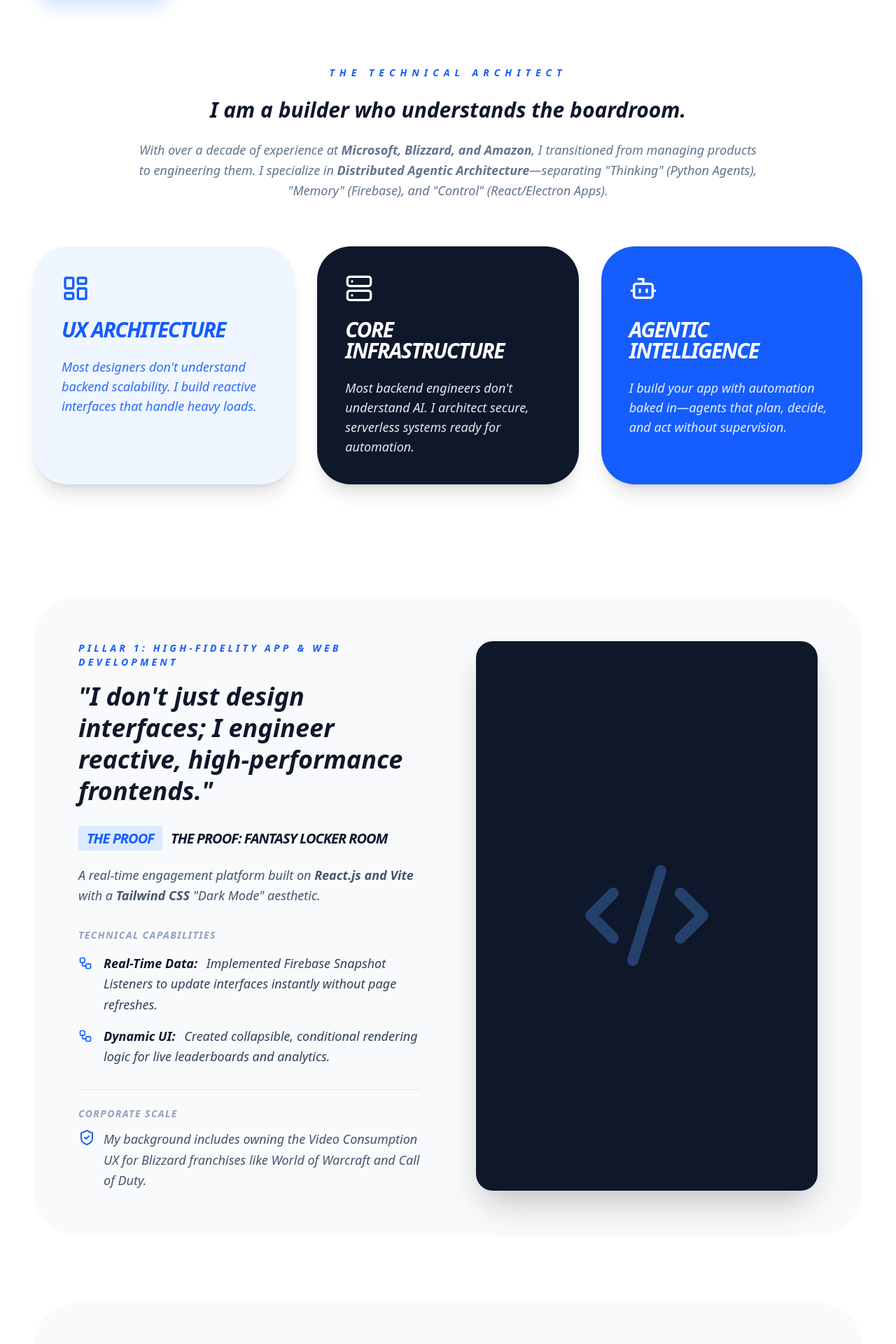
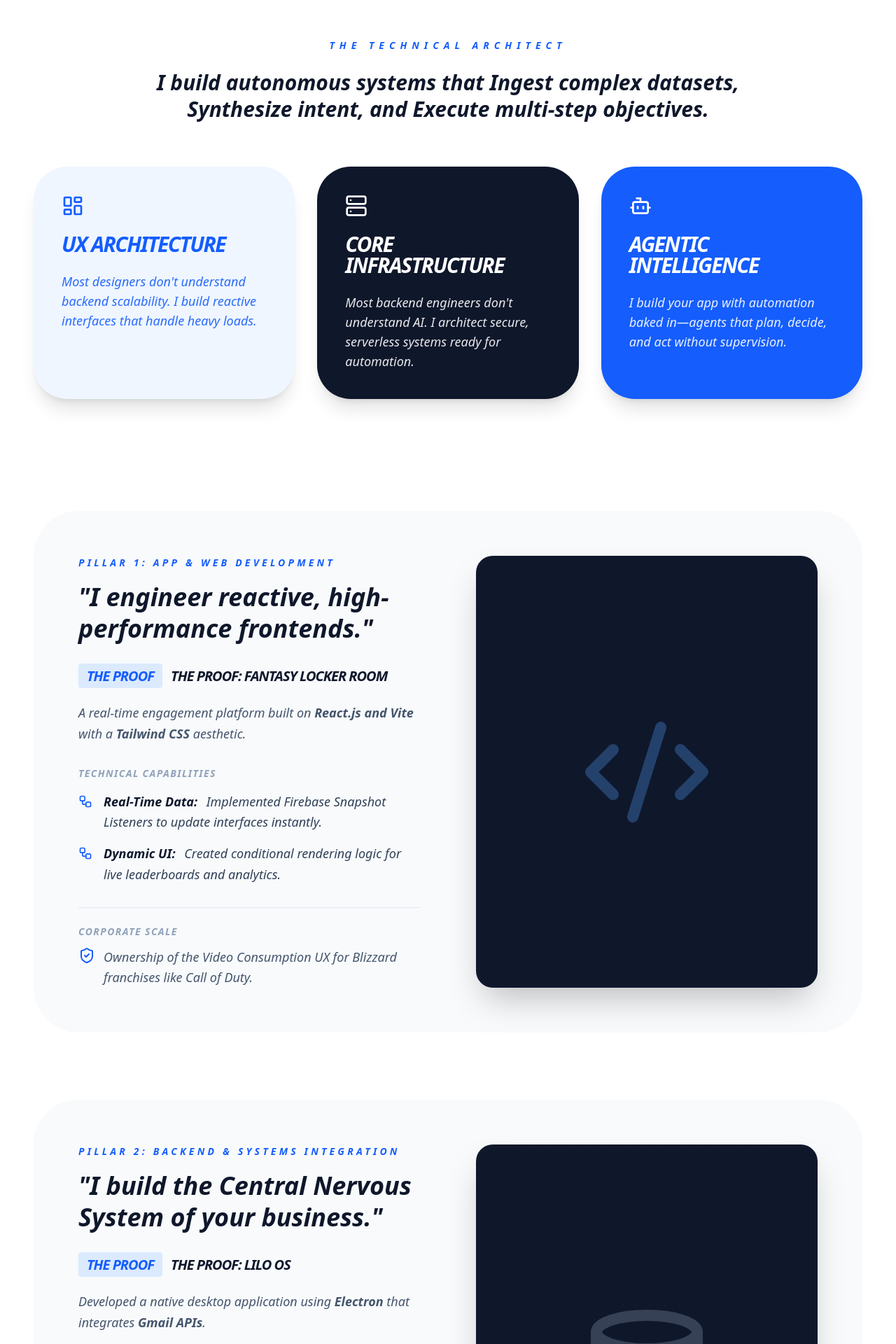
Before and after one commit to bombayway-png/portfolio-2026, a Next.js app: page / in a window 1280 px wide. Shown: the part 780-2700 px from the top of the page at 70% size. Built offline with nearby package versions, Linux system fonts and the light colour scheme.

Commit message:
Update page.tsx

```diff
--- a/app/page.tsx
+++ b/app/page.tsx
@@ -4,12 +4,12 @@ import React, { useState } from 'react';
 import Image from 'next/image';
 import { motion, AnimatePresence } from 'framer-motion';
 import {
-  ShieldCheck, TrendingUp, Wallet, X, Zap, Database, Linkedin, Terminal, Code2, Workflow, Sparkles, LayoutDashboard, Server, Bot
+  ShieldCheck, X, Database, Linkedin, Code2, Workflow, Sparkles, LayoutDashboard, Server, Bot
 } from 'lucide-react';
 
 type FilterState = 'intake' | null;
 
-// --- Interfaces ---
+// --- Interfaces for Type Safety ---
 interface TriadProps { icon: React.ElementType; title: string; desc: string; color: string; }
 interface ServicePillarProps {
   title: string;
@@ -60,7 +60,7 @@ export default function Home() {
 
       <main className="max-w-7xl mx-auto px-6 md:px-12 pt-32 md:pt-48 pb-24">
 
-        {/* --- 1. THE FULL-STACK ARCHITECT HERO --- */}
+        {/* --- 1. HERO SECTION: FULL-STACK ARCHITECT --- */}
         <section className="flex flex-col md:flex-row gap-12 md:gap-16 items-center mb-16 md:mb-24 text-center md:text-left">
           <div className="flex-1 order-2 md:order-1">
             <h1 className="text-5xl md:text-7xl font-black tracking-tighter leading-[0.9] mb-8 italic uppercase text-slate-900">
@@ -68,12 +68,11 @@ export default function Home() {
               <span className="text-blue-600">I Deploy AI Agents.</span>
             </h1>
             <p className="text-lg md:text-2xl text-slate-500 max-w-3xl font-medium italic mb-10 leading-relaxed mx-auto md:mx-0">
-              Bridging the gap between Enterprise Strategy and Code. Leveraging 10+ years at <strong>AWS, Amazon, and Microsoft</strong> to build Serverless React Applications, Python-based Autonomous Agents, and Scaleable Cloud Infrastructure.
+              Bridging the gap between Enterprise Strategy and Code. Leveraging 10+ years at <strong>AWS, Amazon, and Microsoft</strong> to build Serverless React Applications and Autonomous Agents.
             </p>
 
-            {/* The "Tech Stack" Visual Bar */}
             <div className="bg-slate-900 text-white py-4 px-6 rounded-2xl mb-12 inline-block shadow-xl font-mono text-sm md:text-base font-bold tracking-tight">
-              <span className="text-blue-400">Python 3.x</span> | React.js (Vite) | Firebase | Vercel | Electron | <span className="text-blue-400">OpenAI GPT-4o</span>
+              Python 3.x | React.js (Vite) | Firebase | Vercel | Electron | OpenAI GPT-4o
             </div>
 
             <div className="flex flex-col sm:flex-row gap-4 justify-center md:justify-start">
@@ -87,89 +86,62 @@ export default function Home() {
           </div>
         </section>
 
-        {/* --- 2. THE "ABOUT ME" PIVOT (Integration Play) --- */}
+        {/* --- 2. THE INTEGRATION PLAY --- */}
         <section className="mb-24 md:mb-40 text-center md:text-left">
            <div className="max-w-4xl mx-auto mb-16">
              <h2 className="text-sm font-black uppercase tracking-[0.5em] text-blue-600 mb-6 italic text-center">The Technical Architect</h2>
-             <p className="text-2xl md:text-3xl font-black italic text-slate-900 leading-tight mb-6 text-center">
-               I am a builder who understands the boardroom.
-             </p>
-             <p className="text-lg text-slate-500 font-medium italic leading-relaxed text-center">
-               With over a decade of experience at <strong>Microsoft, Blizzard, and Amazon</strong>, I transitioned from managing products to engineering them. I specialize in <strong>Distributed Agentic Architecture</strong>—separating &quot;Thinking&quot; (Python Agents), &quot;Memory&quot; (Firebase), and &quot;Control&quot; (React/Electron Apps).
+             <p className="text-2xl md:text-3xl font-black italic text-slate-900 leading-tight mb-6 text-center text-balance">
+               I build autonomous systems that <strong>Ingest</strong> complex datasets, <strong>Synthesize</strong> intent, and <strong>Execute</strong> multi-step objectives.
              </p>
            </div>
            <div className="grid grid-cols-1 md:grid-cols-3 gap-8">
-              <TriadCard icon={LayoutDashboard} title="UX Architecture" desc="Most designers don't understand backend scalability. I build reactive interfaces that handle heavy loads." color="bg-blue-50 text-blue-600" />
-              <TriadCard icon={Server} title="Core Infrastructure" desc="Most backend engineers don't understand AI. I architect secure, serverless systems ready for automation." color="bg-slate-900 text-white" />
+              <TriadCard icon={LayoutDashboard} title="UX Architecture" desc="Most designers don&apos;t understand backend scalability. I build reactive interfaces that handle heavy loads." color="bg-blue-50 text-blue-600" />
+              <TriadCard icon={Server} title="Core Infrastructure" desc="Most backend engineers don&apos;t understand AI. I architect secure, serverless systems ready for automation." color="bg-slate-900 text-white" />
               <TriadCard icon={Bot} title="Agentic Intelligence" desc="I build your app with automation baked in—agents that plan, decide, and act without supervision." color="bg-blue-600 text-white" />
            </div>
         </section>
 
-        {/* --- SERVICE PILLAR 1: High-Fidelity App & Web Development --- */}
+        {/* --- 3. SERVICE PILLARS --- */}
         <ServicePillarSection
-          title="Pillar 1: High-Fidelity App & Web Development"
-          pitch="I don't just design interfaces; I engineer reactive, high-performance frontends."
+          title="Pillar 1: App & Web Development"
+          pitch="I engineer reactive, high-performance frontends."
           proofTitle="The Proof: Fantasy Locker Room"
-          proofBody={<>A real-time engagement platform built on <strong>React.js and Vite</strong> with a <strong>Tailwind CSS</strong> &quot;Dark Mode&quot; aesthetic.</>}
+          proofBody={<>A real-time engagement platform built on <strong>React.js and Vite</strong> with a <strong>Tailwind CSS</strong> aesthetic.</>}
           capabilities={[
-            { title: "Real-Time Data:", desc: "Implemented Firebase Snapshot Listeners to update interfaces instantly without page refreshes." },
-            { title: "Dynamic UI:", desc: "Created collapsible, conditional rendering logic for live leaderboards and analytics." }
+            { title: "Real-Time Data:", desc: "Implemented Firebase Snapshot Listeners to update interfaces instantly." },
+            { title: "Dynamic UI:", desc: "Created conditional rendering logic for live leaderboards and analytics." }
           ]}
-          corporateScale="My background includes owning the Video Consumption UX for Blizzard franchises like World of Warcraft and Call of Duty."
+          corporateScale="Ownership of the Video Consumption UX for Blizzard franchises like Call of Duty."
           icon={Code2}
           visualColor="text-blue-400"
         />
 
-        {/* --- SERVICE PILLAR 2: Backend Architecture & Systems Integration --- */}
         <ServicePillarSection
-          title="Pillar 2: Backend Architecture & Systems Integration"
-          pitch="I build the &quot;Central Nervous System&quot; of your business, integrating APIs, databases, and authentication."
+          title="Pillar 2: Backend & Systems Integration"
+          pitch="I build the Central Nervous System of your business."
           proofTitle="The Proof: LILO OS"
-          proofBody={<>Developed a native desktop application using <strong>Electron</strong> that integrates <strong>Gmail APIs</strong> and local Python scripts to automate executive workflows.</>}
+          proofBody={<>Developed a native desktop application using <strong>Electron</strong> that integrates <strong>Gmail APIs</strong>.</>}
           capabilities={[
-            { title: "Security First:", desc: "Utilizing .env configurations and serverless node.js backends to ensure zero-trust security for API keys." },
-            { title: "Identity Management:", desc: "Custom Firebase Authentication logic to map usernames to secure user sessions." }
+            { title: "Security First:", desc: "Utilizing serverless node.js backends to ensure zero-trust security." },
+            { title: "Identity Management:", desc: "Custom Firebase Authentication logic to map usernames to secure sessions." }
           ]}
-          corporateScale="At AWS, I engineered custom internal tooling that migrated the organization off a 3rd-party provider, saving $6M in contract renewals."
+          corporateScale="At AWS, I engineered tooling that saved the organization $6M in contract renewals."
           icon={Database}
           visualColor="text-slate-400"
         />
 
-        {/* --- SERVICE PILLAR 3: Agentic AI & Automation --- */}
-        <ServicePillarSection
-          title="Pillar 3: Agentic AI & Automation (The Secret Sauce)"
-          pitch="Chatbots are easy. I build Context-Aware Agents that know who you are and what you need before you ask."
-          proofTitle="The Proof: Context-Aware Agents"
-          proofBody={<>
-            <ul className="list-disc list-inside space-y-2">
-              <li><strong>&quot;Frankie&quot; Agent:</strong> Uses Identity Resolution to inject specific user data into system prompts for hyper-personalized analysis.</li>
-              <li><strong>Multi-Agent Workflows:</strong> Architecting systems where agents &quot;talk&quot; to each other (e.g., LILO Triage System).</li>
-            </ul>
-          </>}
-          capabilities={[
-            { title: "Strategic Implementation:", desc: "At Amazon International, I automated benchmarking across 15 locales, utilizing \"Observed Turn Error Rate\" to catch competitive gaps." }
-          ]}
-          corporateScale="" // Intentionally left blank as it's merged into capabilities for this pillar
-          icon={Sparkles}
-          visualColor="text-blue-400"
-        />
-
-        {/* --- CONVERSION STRATEGY: THE AUDIT OFFER --- */}
+        {/* --- 4. THE AUDIT OFFER --- */}
         <section className="bg-blue-600 rounded-[3rem] p-12 md:p-20 text-center text-white mb-24 shadow-2xl">
           <h2 className="text-4xl md:text-6xl font-black italic uppercase tracking-tighter mb-8">
             Free &quot;Human-in-the-Loop&quot; Audit
           </h2>
           <p className="text-xl md:text-2xl font-medium italic leading-relaxed max-w-4xl mx-auto mb-12 opacity-90">
-            Not sure where to start? I will review your current technical workflow. If I can&apos;t find a way to use <strong>Agentic AI</strong> to reduce your manual workload by <strong>20%</strong>, the consultation is free.
-          </p>
-          <p className="text-sm uppercase tracking-widest font-black italic mb-12 opacity-75">
-            Based on my experience increasing customer pipelines by 20x at Amazon.
+            If I can&apos;t find a way to use <strong>Agentic AI</strong> to reduce your manual workload by <strong>20%</strong>, the consultation is free.
           </p>
           <button onClick={() => setActiveFilter('intake')} className="bg-white text-blue-600 px-10 py-5 rounded-full text-xl font-black hover:scale-105 transition-all shadow-2xl italic uppercase">
             Claim My Free Audit
           </button>
         </section>
-
       </main>
 
       {/* --- Intake Portal (Architecture Phase) --- */}
@@ -177,7 +149,7 @@ export default function Home() {
         {activeFilter === 'intake' && (
           <motion.div initial={{ opacity: 0 }} animate={{ opacity: 1 }} exit={{ opacity: 0 }} className="fixed inset-0 z-[100] bg-white p-4 md:p-6 overflow-y-auto">
             <div className="max-w-4xl mx-auto py-12 md:py-20 relative text-left">
-              <button onClick={() => setActiveFilter(null)} className="absolute top-0 right-0 p-3 md:p-4 bg-slate-100 rounded-full hover:bg-slate-200 transition-all"><X size={24} className="md:w-8 md:h-8"/></button>
+              <button onClick={() => setActiveFilter(null)} className="absolute top-0 right-0 p-3 md:p-4 bg-slate-100 rounded-full hover:bg-slate-200 transition-all"><X size={24} /></button>
               <h2 className="text-4xl md:text-8xl font-black italic mb-8 md:mb-12 uppercase italic">Architecture Phase</h2>
               <form className="space-y-8 md:space-y-12">
                 <div className="grid grid-cols-1 md:grid-cols-2 gap-8 md:gap-12 text-slate-900">
@@ -189,27 +161,6 @@ export default function Home() {
                       <label className="text-[10px] md:text-xs font-black uppercase tracking-widest text-blue-600">Company</label>
                       <input className="w-full text-xl md:text-3xl font-bold border-b-2 md:border-b-4 border-slate-200 focus:border-blue-600 outline-none py-2 md:py-4 italic bg-transparent" placeholder="Company" value={formData.company} onChange={(e) => setFormData({...formData, company: e.target.value})} />
                    </div>
-                   <div className="space-y-3">
-                      <label className="text-[10px] md:text-xs font-black uppercase tracking-widest text-blue-600">Business Email</label>
-                      <input className="w-full text-xl md:text-3xl font-bold border-b-2 md:border-b-4 border-slate-200 focus:border-blue-600 outline-none py-2 md:py-4 italic bg-transparent" placeholder="Email" value={formData.email} onChange={(e) => setFormData({...formData, email: e.target.value})} />
-                   </div>
-                   <div className="space-y-3">
-                      <label className="text-[10px] md:text-xs font-black uppercase tracking-widest text-blue-600">Budget Range</label>
-                      <select className="w-full text-xl md:text-3xl font-bold border-b-2 md:border-b-4 border-slate-200 focus:border-blue-600 outline-none py-2 md:py-4 italic bg-transparent bg-white" value={formData.budget} onChange={(e) => setFormData({...formData, budget: e.target.value})}>
-                        <option value="">Select Range</option>
-                        <option value="0-5k">$0 - $5k</option>
-                        <option value="5k-10k">$5k - $10k</option>
-                        <option value="10k+">$10k+</option>
-                      </select>
-                   </div>
-                </div>
-                <div className="space-y-3">
-                  <label className="text-[10px] md:text-xs font-black uppercase tracking-widest text-blue-600">Desired Outcome</label>
-                  <input className="w-full text-xl md:text-3xl font-bold border-b-2 md:border-b-4 border-slate-200 focus:border-blue-600 outline-none py-2 md:py-4 italic bg-transparent text-slate-900" placeholder="Primary Goal" value={formData.outcome} onChange={(e) => setFormData({...formData, outcome: e.target.value})} />
-                </div>
-                <div className="space-y-3">
-                  <label className="text-[10px] md:text-xs font-black uppercase tracking-widest text-blue-600">Operational Bottleneck Details</label>
-                  <textarea rows={3} className="w-full text-xl md:text-3xl font-bold border-b-2 md:border-b-4 border-slate-200 focus:border-blue-600 outline-none py-2 md:py-4 italic bg-transparent text-slate-900" placeholder="Describe the friction..." value={formData.description} onChange={(e) => setFormData({...formData, description: e.target.value})} />
                 </div>
                 <button type="button" onClick={handleSendEmail} className="w-full bg-blue-600 text-white py-6 md:py-8 rounded-2xl md:rounded-[2rem] text-xl md:text-3xl font-black italic uppercase shadow-2xl hover:scale-[1.02] transition-all">
                   Begin Architecture
@@ -225,18 +176,16 @@ export default function Home() {
 
 // --- Sub-Components ---
 
-// Triad Card Component
 function TriadCard({ icon: Icon, title, desc, color }: TriadProps) {
   return (
     <div className={`p-8 md:p-10 rounded-[2.5rem] md:rounded-[3rem] ${color} space-y-4 md:space-y-6 shadow-xl text-left`}>
-      <Icon size={32} className="md:w-10 md:h-10" />
+      <Icon size={32} />
       <h3 className="text-2xl md:text-3xl font-black italic uppercase tracking-tighter leading-none">{title}</h3>
       <p className="text-base md:text-lg font-medium italic opacity-90">{desc}</p>
     </div>
   );
 }
 
-// New Reusable Service Pillar Section Component
 function ServicePillarSection({ title, pitch, proofTitle, proofBody, capabilities, corporateScale, icon: Icon, visualColor }: ServicePillarProps) {
   return (
     <section className="bg-slate-50 rounded-[2.5rem] md:rounded-[4rem] p-8 md:p-16 mb-16 md:mb-24 relative overflow-hidden">
@@ -252,9 +201,7 @@ function ServicePillarSection({ title, pitch, proofTitle, proofBody, capabilitie
             <h3 className="text-xl font-black italic uppercase tracking-tighter">
               <span className="bg-blue-100 text-blue-600 px-3 py-1 rounded mr-2">The Proof</span> {proofTitle}
             </h3>
-            <p className="text-lg text-slate-600 italic font-medium leading-relaxed">
-              {proofBody}
-            </p>
+            <p className="text-lg text-slate-600 italic font-medium leading-relaxed">{proofBody}</p>
           </div>
           <div className="space-y-4">
              <h4 className="text-sm font-black uppercase tracking-widest text-slate-400 italic">Technical Capabilities</h4>
@@ -269,7 +216,6 @@ function ServicePillarSection({ title, pitch, proofTitle, proofBody, capabilitie
                 ))}
              </ul>
           </div>
-          {corporateScale && (
           <div className="pt-6 border-t border-slate-200">
             <h4 className="text-sm font-black uppercase tracking-widest text-slate-400 italic mb-3">Corporate Scale</h4>
             <p className="text-lg text-slate-600 italic font-medium leading-relaxed flex gap-3">
@@ -277,14 +223,9 @@ function ServicePillarSection({ title, pitch, proofTitle, proofBody, capabilitie
               {corporateScale}
             </p>
           </div>
-          )}
         </div>
-
-        {/* Visual Column */}
         <div className="relative h-64 md:h-full min-h-[300px] lg:min-h-[600px] rounded-2xl md:rounded-3xl overflow-hidden shadow-2xl bg-slate-900 flex items-center justify-center order-1 lg:order-2">
-            <div className={`absolute inset-0 opacity-10 bg-[radial-gradient(circle_at_center,_var(--tw-gradient-stops))] from-${visualColor.replace('text-', '')} to-transparent`}></div>
             <Icon className={`${visualColor} w-32 h-32 md:w-48 md:h-48 opacity-30`} />
-            {/* A subtle grid pattern overlay for technical feel */}
             <div className="absolute inset-0" style={{ backgroundImage: 'radial-gradient(rgba(255,255,255,0.1) 1px, transparent 1px)', backgroundSize: '20px 20px', opacity: 0.2 }}></div>
         </div>
       </div>
```
Lines whose indentation alone changed are shown as unchanged.
